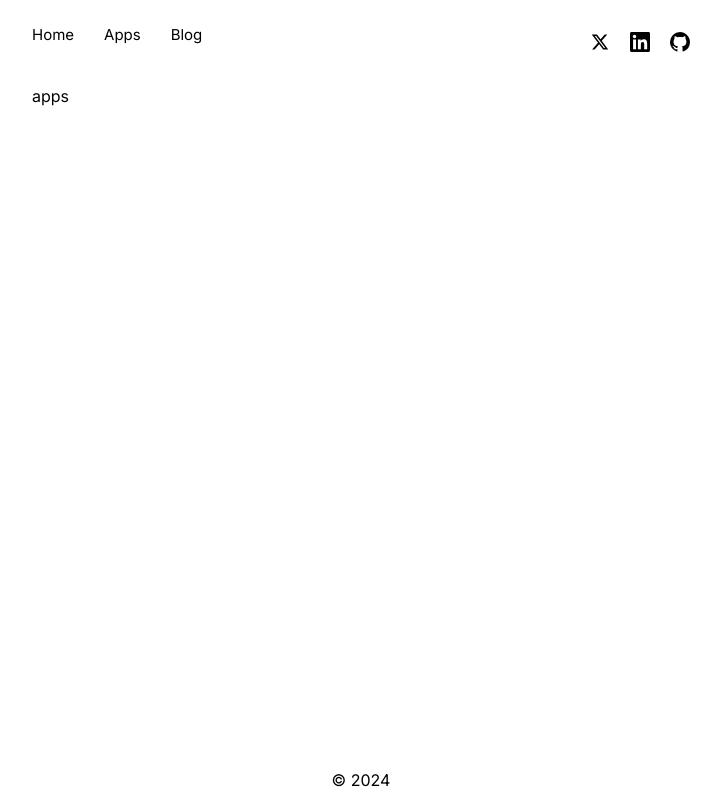
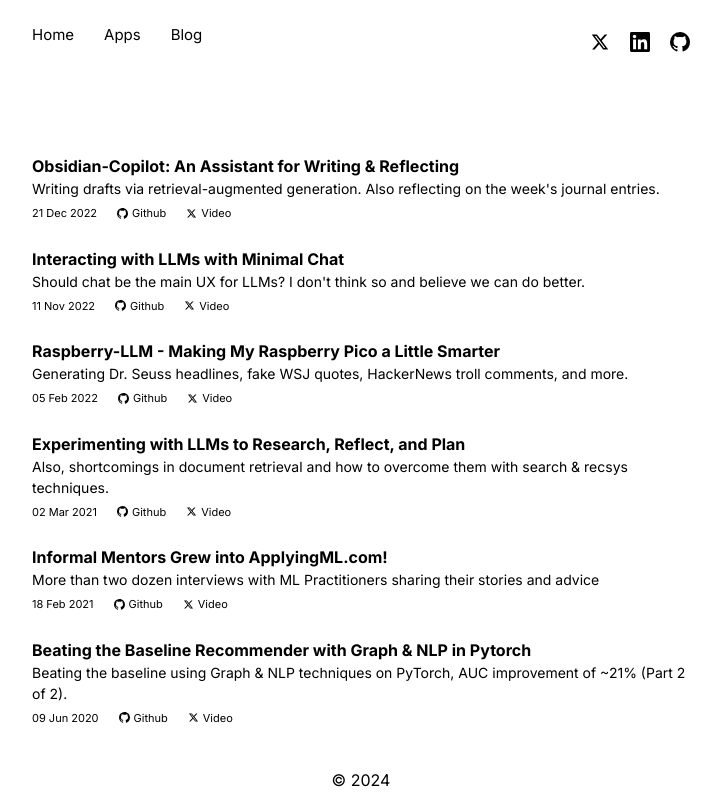
Before and after one commit to Nnamaka/site, a Next.js app: page /apps in a window 1280 px wide. Shown: the whole page, without its empty margins (279-1000 px from the left). Built offline with nearby package versions, Linux system fonts and the light colour scheme.

Commit message:
80% styled pages

```diff
--- a/app/apps/dummyData/data.tsx
+++ /dev/null
@@ -1,13 +0,0 @@
-export const highlights = [
-  {
-    slug: "OCR System",
-    description: "This is a robust ocr system. trust me.!",
-  },
-  {
-    slug: "Card System",
-    description: "Detect the datails on an ID card",
-  },
-];
-
-
-export const blogs = []
--- a/app/apps/page.tsx
+++ b/app/apps/page.tsx
@@ -1,6 +1,27 @@
+import { apps } from "../dummyData/data";
+import { VscGithubInverted as GithubIcon } from "react-icons/vsc";
+import { RiTwitterXFill as TwitterIcon } from "react-icons/ri";
 
-export default function apps() {
+export default function app() {
   return (
-    <div>apps</div>
-  )
+    <div className=" mt-[70px]">
+      {apps.map((app) => (
+        <div key={app.slug} className="mb-[25px]">
+          <p className="font-bold">{app.title}</p>
+          <p className="text-[14px]">{app.slug}</p>
+          <div className="flex gap-[20px] text-[11px] mt-[6px]">
+            <p>{app.date}</p>
+            <div className="flex items-center gap-1">
+              <GithubIcon />
+              <p>{app.githubLink}</p>
+            </div>
+            <div className="flex items-center gap-1">
+              <TwitterIcon />
+              <p>{app.videoLink}</p>
+            </div>
+          </div>
+        </div>
+      ))}
+    </div>
+  );
 }
--- a/app/blog/page.tsx
+++ b/app/blog/page.tsx
@@ -1,6 +1,15 @@
+import { blogs } from "../dummyData/data";
 
 export default function blog() {
   return (
-    <div>blog</div>
-  )
+    <div className="flex-col mt-[70px]">
+      {blogs.map((data) => (
+        <div key={data.slug} className="mb-[25px]">
+          <p className="font-bold">{data.title}</p>
+          <p className="text-[14px]">{data.slug}</p>
+          <p className="text-[11px] mt-[6px]">{data.date}</p>
+        </div>
+      ))}
+    </div>
+  );
 }
--- a/app/components/HighLights.tsx
+++ b/app/components/HighLights.tsx
@@ -1,4 +1,4 @@
-import { highlights } from "../apps/dummyData/data";
+import { highlights } from "../dummyData/data";
 import { FiArrowUpRight } from "react-icons/fi";
 
 export default function HighLights() {
--- /dev/null
+++ b/app/dummyData/data.tsx
@@ -0,0 +1,86 @@
+export const highlights = [
+  {
+    slug: "OCR System",
+    description: "This is a robust ocr system. trust me.!",
+  },
+  {
+    slug: "Card System",
+    description: "Detect the datails on an ID card",
+  },
+];
+
+
+export const blogs = [{
+  title: "Language Modeling Reading List (to Start Your Paper Club)",
+  slug: "Some fundamental papers and a one-sentence summary for each; start your own paper club!",
+  date: "07 Jan 2024"
+},
+{
+  title: "Raspberry-LLM - Making My Raspberry Pico a Little Smarter",
+  slug: "Generating Dr. Seuss headlines, fake WSJ quotes, HackerNews troll comments, and more.",
+  date: "16 Apr 2023 "
+},
+{
+  title: "Experimenting with LLMs to Research, Reflect, and Plan",
+  slug: "Also, shortcomings in document retrieval and how to overcome them with search & recsys techniques.",
+  date: "19 Mar 2023"
+},
+{
+  title: "Content Moderation & Fraud Detection - Patterns in Industry",
+  slug: "Collecting ground truth, data augmentation, cascading heuristics and models, and more.",
+  date: "09 Apr 2023"
+},
+{
+  title: "Mechanisms for Effective Machine Learning Projects",
+  slug: "Pilot & copilot, literature review, methodology review, and timeboxing.",
+  date: "22 Jan 2023"
+},
+{
+  title: "What To Do If Dependency Teams Can’t Help",
+  slug: "Seeking first to understand, earning trust, and preparing for away team work.",
+  date: "08 Jan 2023"
+}]
+
+export const apps = [{
+  title: "Obsidian-Copilot: An Assistant for Writing & Reflecting",
+  slug: "Writing drafts via retrieval-augmented generation. Also reflecting on the week's journal entries.",
+  date: "21 Dec 2022",
+  githubLink: "Github",
+  videoLink: "Video"
+},
+{
+  title: "Interacting with LLMs with Minimal Chat",
+  slug: "Should chat be the main UX for LLMs? I don't think so and believe we can do better.",
+  date: "11 Nov 2022",
+  githubLink: "Github",
+  videoLink: "Video"
+},
+{
+  title: "Raspberry-LLM - Making My Raspberry Pico a Little Smarter",
+  slug: "Generating Dr. Seuss headlines, fake WSJ quotes, HackerNews troll comments, and more.",
+  date: "05 Feb 2022",
+  githubLink: "Github",
+  videoLink: "Video"
+},
+{
+  title: "Experimenting with LLMs to Research, Reflect, and Plan",
+  slug: "Also, shortcomings in document retrieval and how to overcome them with search & recsys techniques.",
+  date: "02 Mar 2021",
+  githubLink: "Github",
+  videoLink: "Video"
+},
+{
+  title: "Informal Mentors Grew into ApplyingML.com!",
+  slug: "More than two dozen interviews with ML Practitioners sharing their stories and advice",
+  date: "18 Feb 2021",
+  githubLink: "Github",
+  videoLink: "Video"
+},
+{
+  title: "Beating the Baseline Recommender with Graph & NLP in Pytorch",
+  slug: "Beating the baseline using Graph & NLP techniques on PyTorch, AUC improvement of ~21% (Part 2 of 2).",
+  date: "09 Jun 2020",
+  githubLink: "Github",
+  videoLink: "Video"
+}
+]
--- a/app/layout.tsx
+++ b/app/layout.tsx
@@ -1,6 +1,8 @@
+
 import type { Metadata } from "next";
 import { Inter } from "next/font/google";
 import NavBar from "./components/NavBar";
+// import { usePathname } from "next/navigation";
 import "./globals.css";
 
 const inter = Inter({ subsets: ["latin"] });
@@ -16,12 +18,12 @@ export default function RootLayout({
   children: React.ReactNode;
 }>) {
   const year = new Date().getFullYear();
-
+  // console.log(usePathname())
   return (
     <html lang="en">
       <body
-        className={`flex justify-center ${inter.className}`}
-        style={{ height: "100vh" }}
+        className={`flex justify-center h-screen ${inter.className}`}
+        // style={{ height: "100vh" }}
       >
         <div className="flex flex-col h-full">
           <div className="flex-col  h-full ">
```
